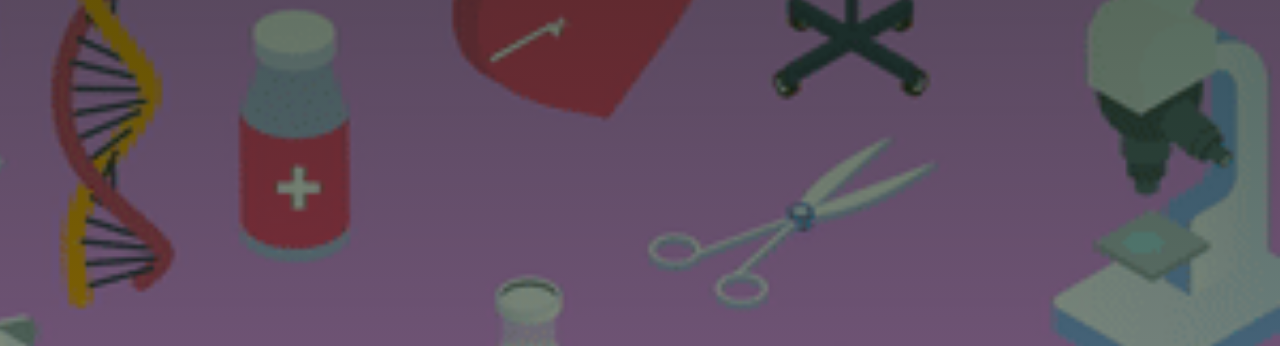
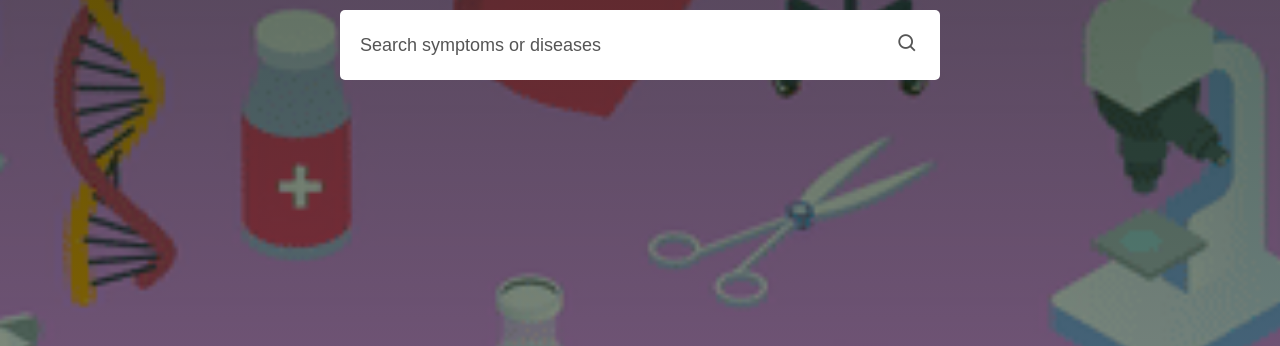
Before and after one commit to ShayanAzfar/HealScout, a plain HTML site: page Index.html in a window 1280 px wide. Shown: the part 454-800 px from the top of the page. Drawn offline with nearby package versions, Linux system fonts and the light colour scheme.

Commit message:
added search bar

```diff
--- a/Index.html
+++ b/Index.html
@@ -52,9 +52,20 @@
         </h1>
         <p>
           Helps you find nearby clinics and hospitals based on your symptoms,
+          <br />
           making it easier to connect with the right healthcare providers when
           you need them most.
         </p>
+        <div class="hero-srch">
+          <div class="row">
+            <input
+              type="text"
+              id="input-box"
+              placeholder="Search symptoms or diseases"
+              autocomplete="off" />
+            <button class="bx-srch-icon"><i class="bx bx-search"></i></button>
+          </div>
+        </div>
       </div>
     </section>
   </body>
--- a/style.css
+++ b/style.css
@@ -20,7 +20,7 @@ html {
     url(Img/banner03.gif);
   background-color: #91cecf;
   background-position: center;
-  background-size: 200%;
+  background-size: 199%;
   position: relative;
 }
 nav {
@@ -113,3 +113,37 @@ nav img {
   font-size: 14px;
   color: #fff;
 }
+
+.hero-srch {
+  width: 600px;
+  background: #fff;
+  margin: 0px auto 0;
+  border-radius: 5px;
+}
+
+.row {
+  display: flex;
+  align-items: center;
+  padding: 10px 20px;
+}
+input {
+  flex: 1;
+  height: 50px;
+  background: transparent;
+  border: 0;
+  outline: 0;
+  font-size: 18px;
+  color: #333;
+}
+button.bx-srch-icon {
+  background: transparent;
+  border: 0;
+  outline: 0;
+  width: 25px;
+  color: #555;
+  font-size: 22px;
+  cursor: pointer;
+}
+::placeholder {
+  color: #555;
+}
```
